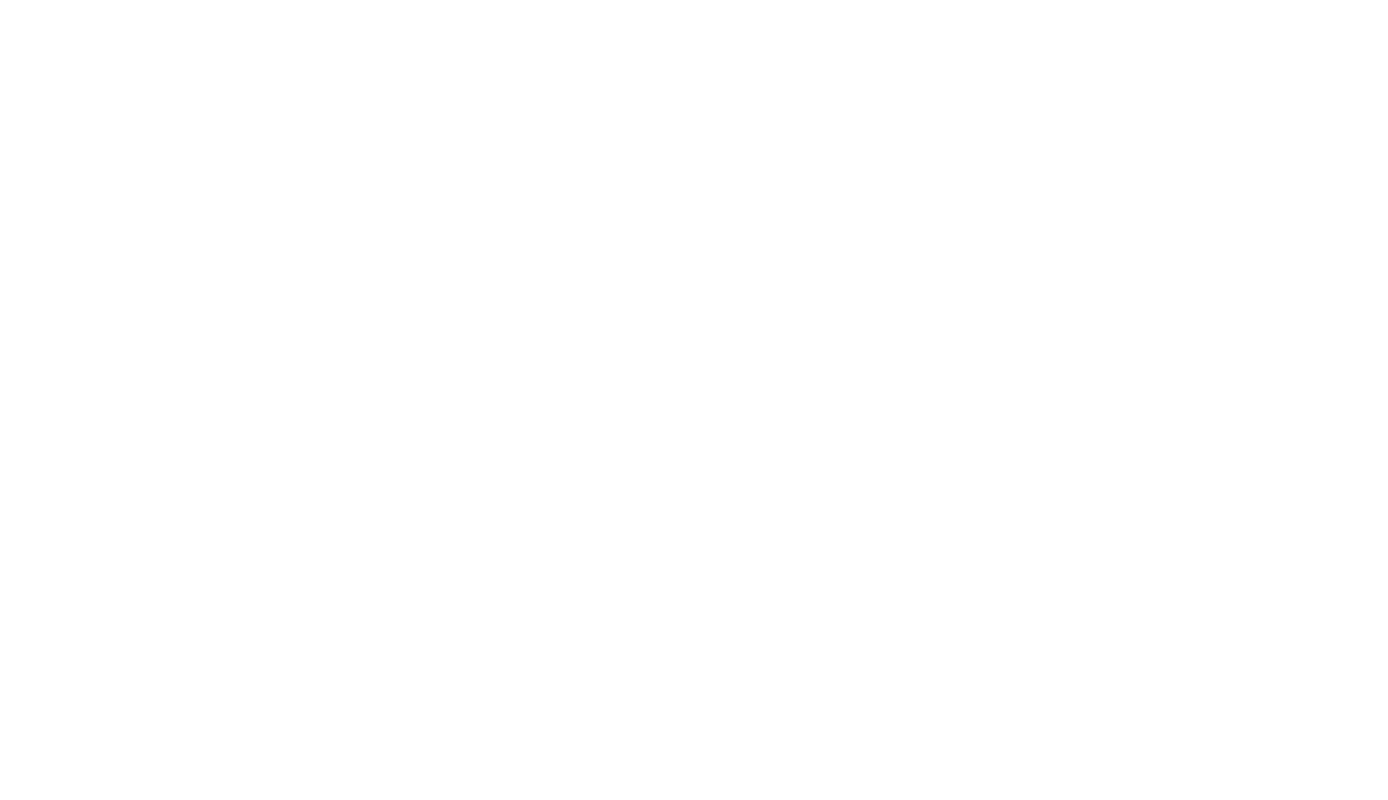
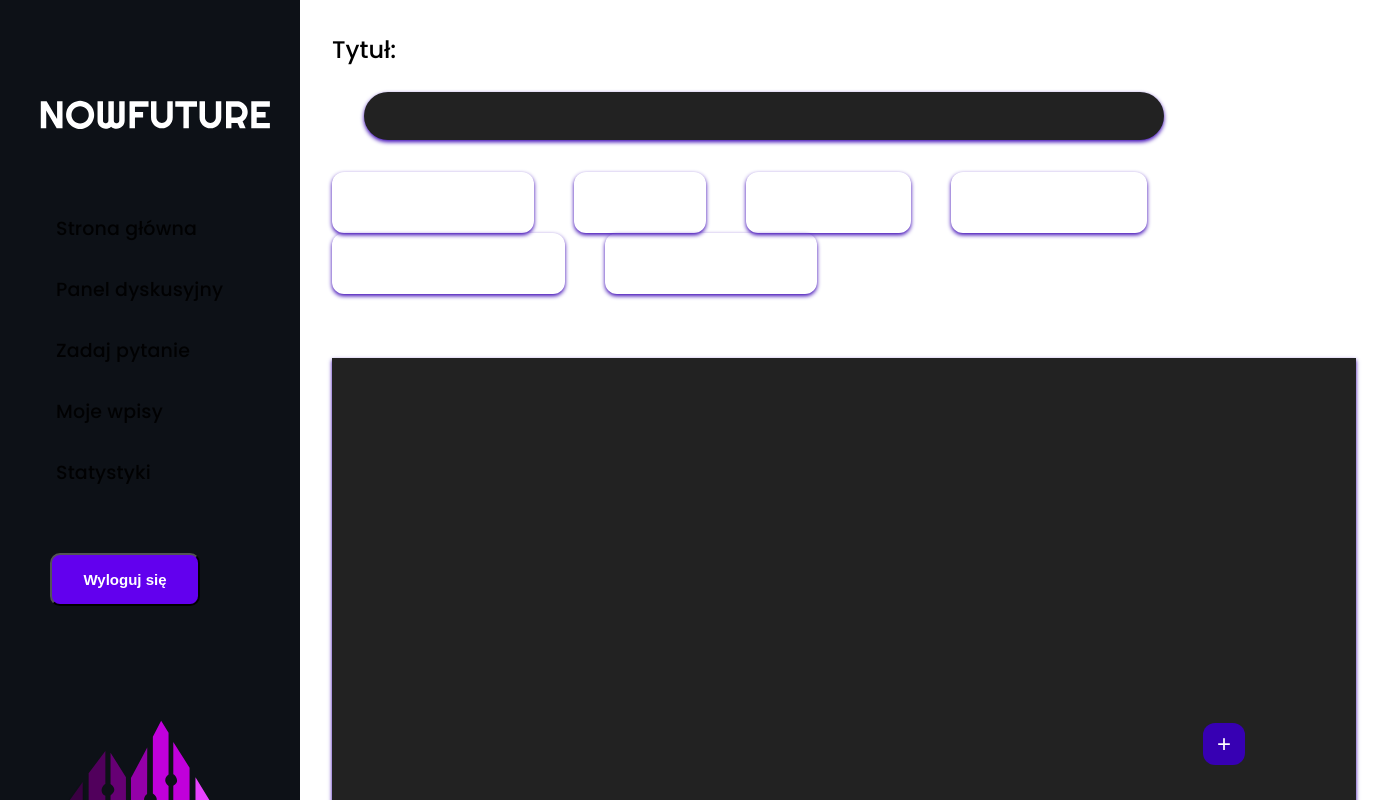
Before and after one commit to anteqkois/SZYCHY, a React (Create React App) app in the folder client/: page /add in a window 1280 px wide. Shown: the top 800 px of the page, 1388 px wide, since content can reach past the window. Built offline with nearby package versions, Linux system fonts and the light colour scheme.

Commit message:
add edit

```diff
--- a/client/src/App.js
+++ b/client/src/App.js
@@ -16,6 +16,7 @@ import ScrollToTop from './components/utils/ScrollToTop';
 // import NotFound from './components/utils/NotFound';
 import Login from './components/NewLogin/Login.js';
 import Main from './pages/Main';
+import Add from './components/AddQuestion/Add';
 
 const PrivateRoute = ({ component: Component, ...rest }) => (
   <Route
@@ -42,6 +43,7 @@ function App() {
                 {/* <PrivateRoute path="/admin" component={<h1>Admin</h1>} /> */}
                 <Route exact path="/" component={Login} />
                 <Route exact path="/main" component={Main} />
+                <Route exact path="/add" component={Add} />
                 {/* <Route path="*" component={NotFound} /> */}
               </Switch>
             </MainLayout>
--- a/client/src/components/AddQuestion/Add.js
+++ b/client/src/components/AddQuestion/Add.js
@@ -15,9 +15,10 @@ const Topic = styled.div`
 `
 
 const TopicMessage = styled.a`
+    font-weight: 550;
     display: inline-block;
     align-items: center;
-    width: 100px;
+    width: 10vw;
     height: 60px;
     font-size: 1.5rem;
 `
@@ -29,9 +30,10 @@ const CategoryContainer = styled.div`
 
 const Category = styled.button`
     font-family: inherit;
+    font-size: 1.2rem;
     color: #fff;
-    margin-right: 2rem;
-    padding: 0.6rem 2rem;
+    margin-right: 2.5rem;
+    padding: 1rem 2.5rem;
     border: none;
     border-radius: 12px;
     background: transparent;
@@ -46,11 +48,12 @@ const Category = styled.button`
 const Textarea = styled.textarea`
     background: #222222;
     color: #fff;
+    font-size: 1.2rem;
     border: none;
     outline: none;
     box-shadow: 0 2px 4px 0 #3700B3;
-    width: 1235px;
-    height: 430px;
+    width: 80vw;
+    height: 60vh;
     resize: none;
     margin: 4rem 2rem;
     padding: 0.5rem;
--- a/client/src/layouts/MainLayout.js
+++ b/client/src/layouts/MainLayout.js
@@ -19,6 +19,20 @@ const GlobalStyle = createGlobalStyle`
   -webkit-font-smoothing: antialiased;
   -moz-osx-font-smoothing: grayscale;
   }
+
+  ::-webkit-scrollbar {
+  width: 10px;
+  }
+
+  ::-webkit-scrollbar-track {
+    box-shadow: inset 0 0 5px grey;
+    border-radius: 10px;
+  }
+
+    ::-webkit-scrollbar-thumb {
+    background: #3700B3;
+    border-radius: 10px;
+  }
 `;
 
 const Layout = ({ children }) => {
```
